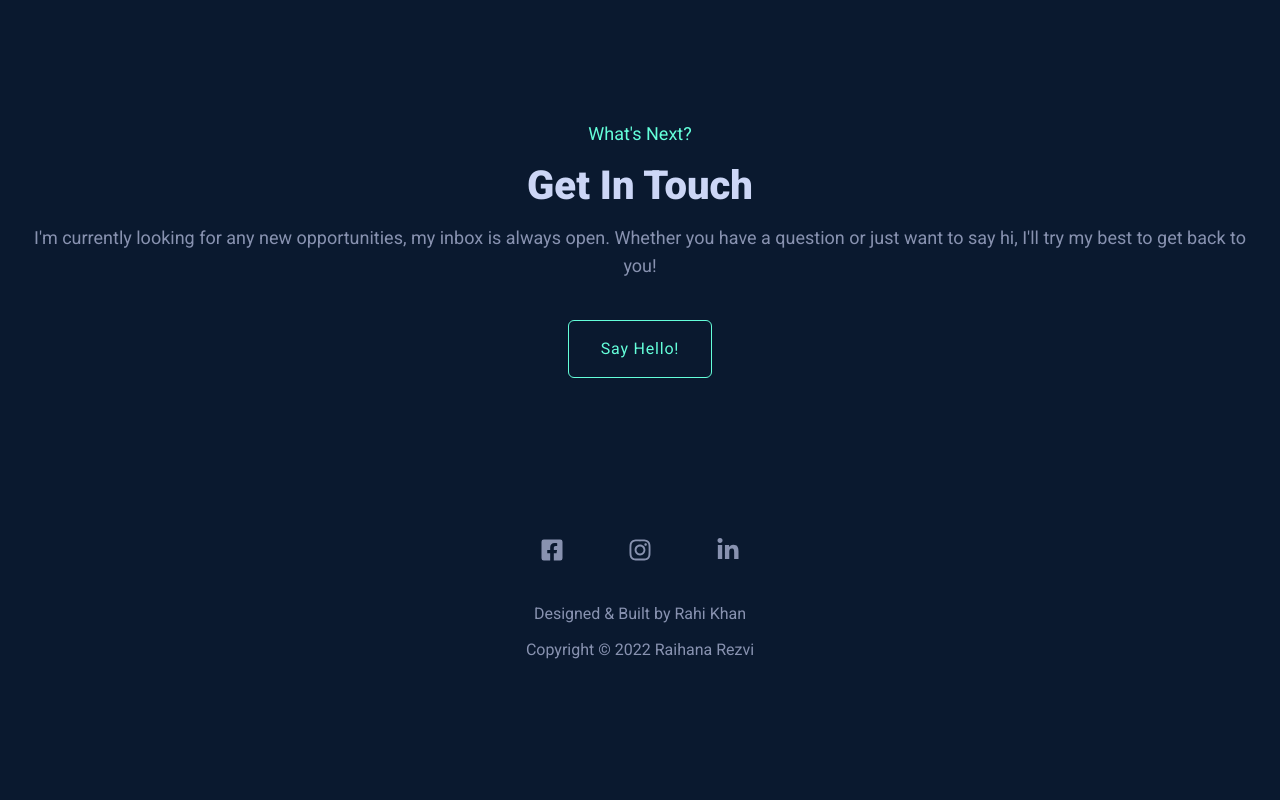
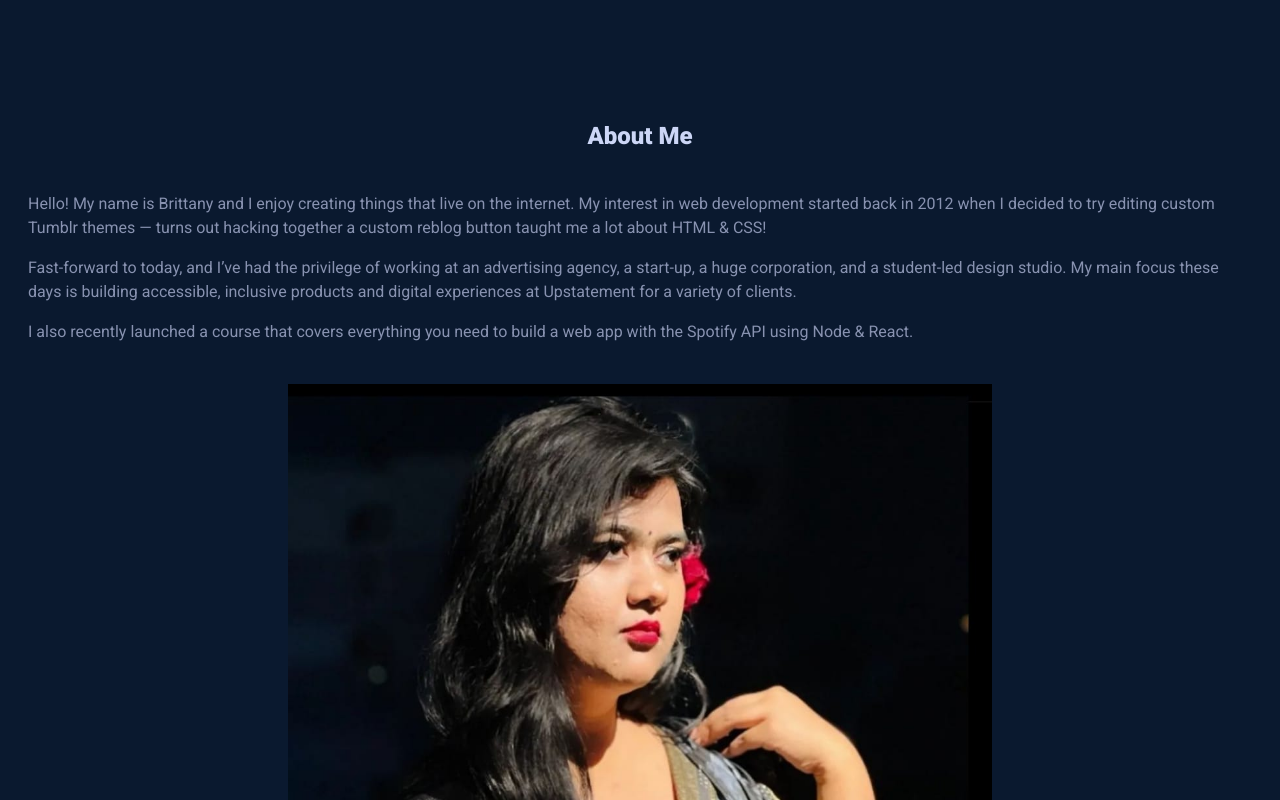
Before and after one commit to beyourahi/rezvi-personal-site, a Next.js app: page / in a window 1280 px wide. Shown: the part 680-1480 px from the top of the page. Before the commit the page ends 1374 px from the top, so only its background shows below. Built offline with nearby package versions, Linux system fonts and the light colour scheme.

Commit message:
about component completed ✅️️️

```diff
--- /dev/null
+++ b/app/About.tsx
@@ -0,0 +1,40 @@
+import Image from "next/image";
+import headshot from "@/public/images/headshot.jpeg";
+import { brandName } from "data.json";
+
+export const About = () => (
+    <div className="flex flex-col items-center h-screen space-y-10 px-7">
+        <h1 className="text-2xl font-extrabold text-heading">About Me </h1>
+
+        <div className="space-y-4 text-base text-subHeading">
+            <p>
+                Hello! My name is Brittany and I enjoy creating things that live
+                on the internet. My interest in web development started back in
+                2012 when I decided to try editing custom Tumblr themes — turns
+                out hacking together a custom reblog button taught me a lot
+                about HTML & CSS!
+            </p>
+
+            <p>
+                Fast-forward to today, and I’ve had the privilege of working at
+                an advertising agency, a start-up, a huge corporation, and a
+                student-led design studio. My main focus these days is building
+                accessible, inclusive products and digital experiences at
+                Upstatement for a variety of clients.
+            </p>
+
+            <p>
+                I also recently launched a course that covers everything you
+                need to build a web app with the Spotify API using Node & React.
+            </p>
+        </div>
+
+        <div className="flex justify-center bg-red-60">
+            <Image
+                src={headshot}
+                alt={`Portrait Picture Of ${brandName}`}
+                className="object-contain w-[80%] aspect-square"
+            />
+        </div>
+    </div>
+);
--- a/app/page.tsx
+++ b/app/page.tsx
@@ -1,10 +1,12 @@
 import { Contact } from "./Contact";
 import { Masthead } from "./Masthead";
 import { Footer } from "./Footer";
+import { About } from "./About";
 
 const Home = () => (
     <main>
         <Masthead />
+        <About />
         <Contact />
         <Footer />
     </main>
```
Also changed, not shown: public/images/headshot.jpeg (added).
